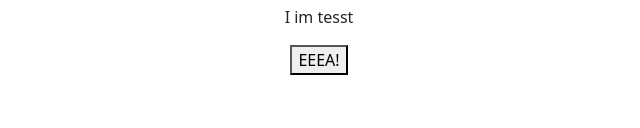
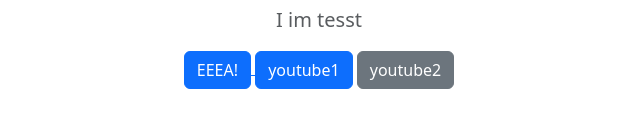
Before and after one commit to KrolikBunnyy/1test, a plain HTML site: page index.html in a window 1280 px wide. Shown: the part 328-456 px from the top of the page, without its empty margins (321-961 px from the left). Drawn offline with nearby package versions, Linux system fonts and the light colour scheme.

Commit message:
Update index.html

```diff
--- a/index.html
+++ b/index.html
@@ -4,7 +4,7 @@
     <meta charset="UTF-8" />
     <meta name="viewport" content="width=l, initial-scale=1.0" />
     <title>Test Html</title>
-      <link href="https://cdn.jsdelivr.net/npm/bootstrap@5.3.0-alpha1/dist/css/bootstrap.min.css"
+    <link href="https://cdn.jsdelivr.net/npm/bootstrap@5.3.0-alpha1/dist/css/bootstrap.min.css"
     rel="stylesheet"
     integrity="sha384-GLhlTQ8iRABdZLl6O3oVMWSktQOp6b7In1Zl3/Jr59b6EGGoI1aFkw7cmDA6j6gD"
     crossorigin="anonymous"
@@ -14,11 +14,14 @@
     <div class="container text-center">
       <div class="row">
         <div class="col-lg-6 mx-auto">
-          <img src="test.png" alt=""></img>
           <img src="https://raw.githubusercontent.com/KrolikBunnyy/1test/main/2png.png" alt=""></img>
-          <h1>Bunny</h1>
-          <p>I im tesst</p>
-          <button>EEEA!</button>
+          <h1 class="fw-light">Bunny</h1>
+          <p class="lead text-muted">I im tesst</p>
+          <a href="https://t.me/krolikbunny">
+            <button class="btn btn-primary">EEEA!</button>
+          </a>
+          <a href="https://youtube.com" target="_blank" class="btn btn-primary"> youtube1</a>
+          <a href="https://youtube.com" target="_blank" class="btn btn-secondary"> youtube2</a>
         </div>
       </div>
     </div>
```
